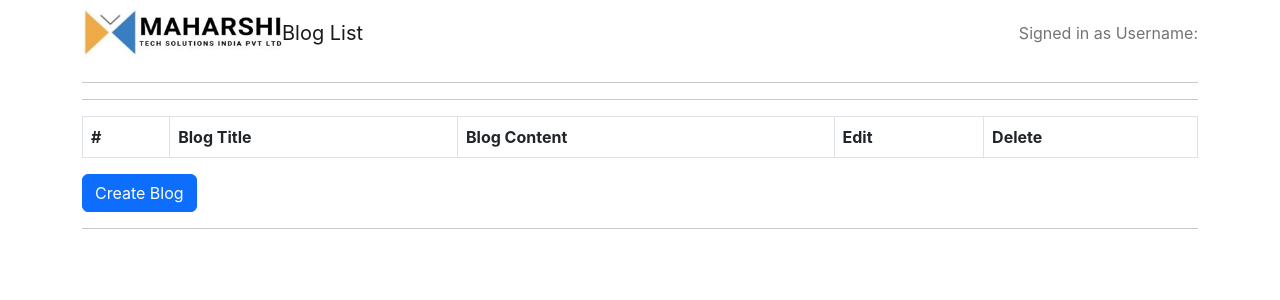
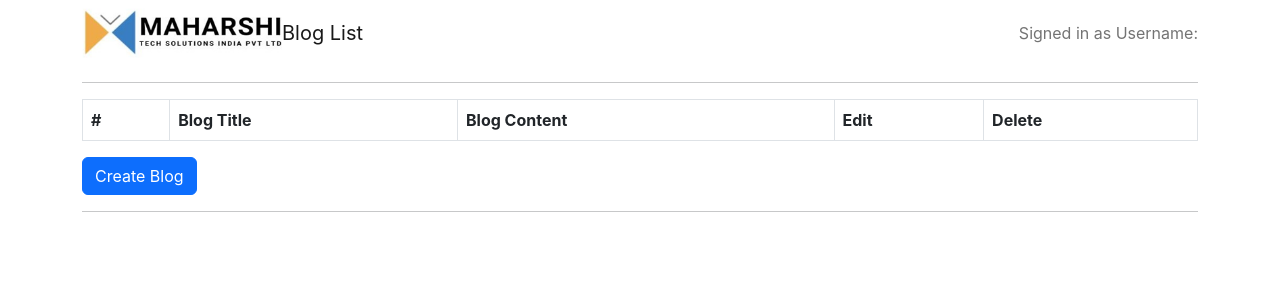
Before and after one commit to ravimarici/saadh_assessment_react_app, a React (Create React App) app: page /home in a window 1280 px wide. Shown: the top 300 px of the page. Built offline with nearby package versions, Linux system fonts and the light colour scheme.

Commit message:
Giving proper function name

```diff
--- a/src/Components/Home.js
+++ b/src/Components/Home.js
@@ -3,22 +3,8 @@ import Container from "react-bootstrap/Container";
 import Navigation from "./Navigation";
 import Create from "./Create";
 
-
-
-
 /**This is Home Page Component  */
 function Home() {
-
-
-
-
-
-
-
-
-
-
-
   return (
     <div>
       <Container>
@@ -27,15 +13,8 @@ function Home() {
 
         <hr></hr>
 
-        {/* Table */}
-        {/* Receiving props  */}
-
-
-        {/* Create popup */}
-
-        <hr></hr>
-
-        <Create/>
+        {/* This is for Creating Blog and View Blog */}
+        <Create />
       </Container>
     </div>
   );
```
Also changed, not shown: src/Components/Edit.js (+2 -5 lines), src/Components/View.js (+6 -4 lines).
